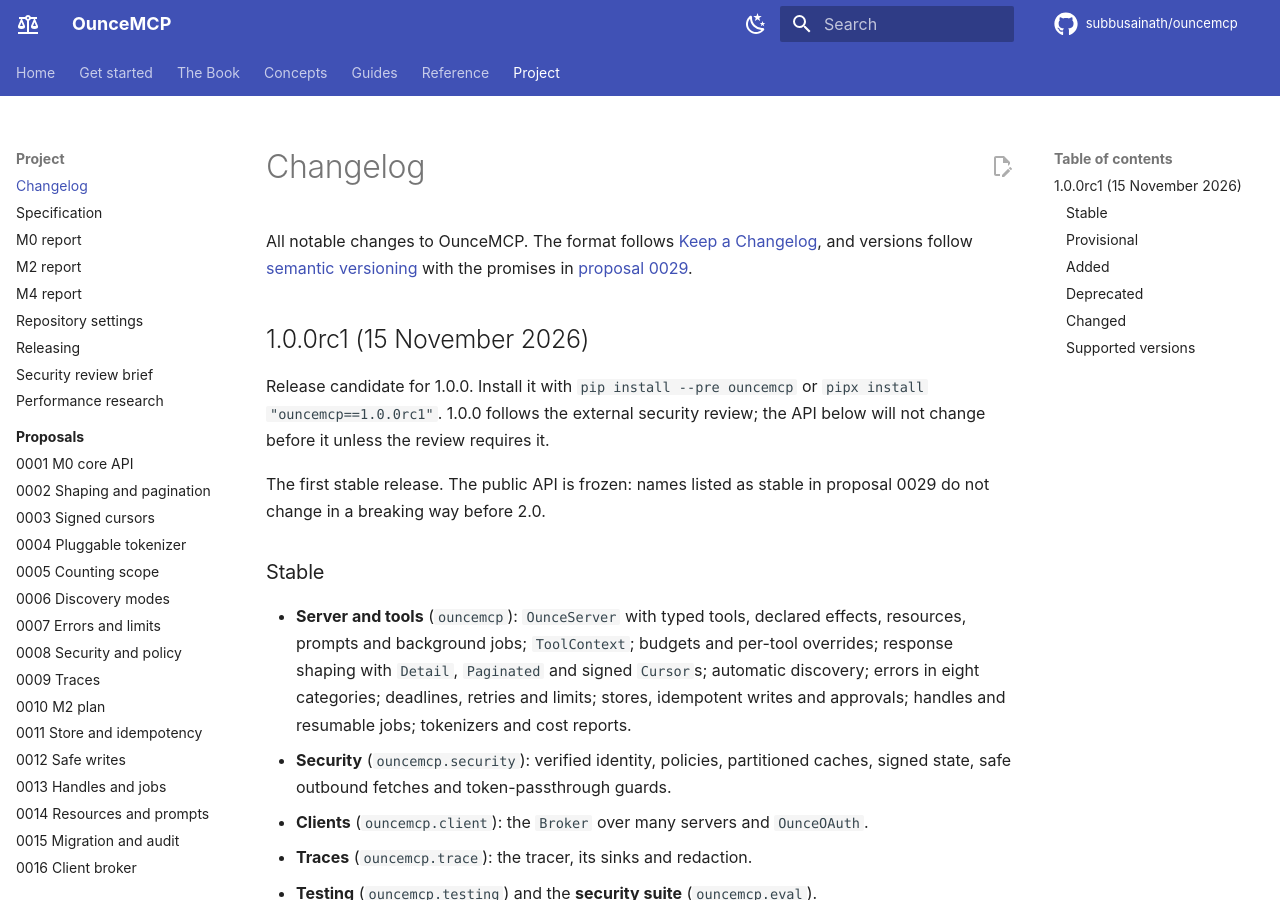
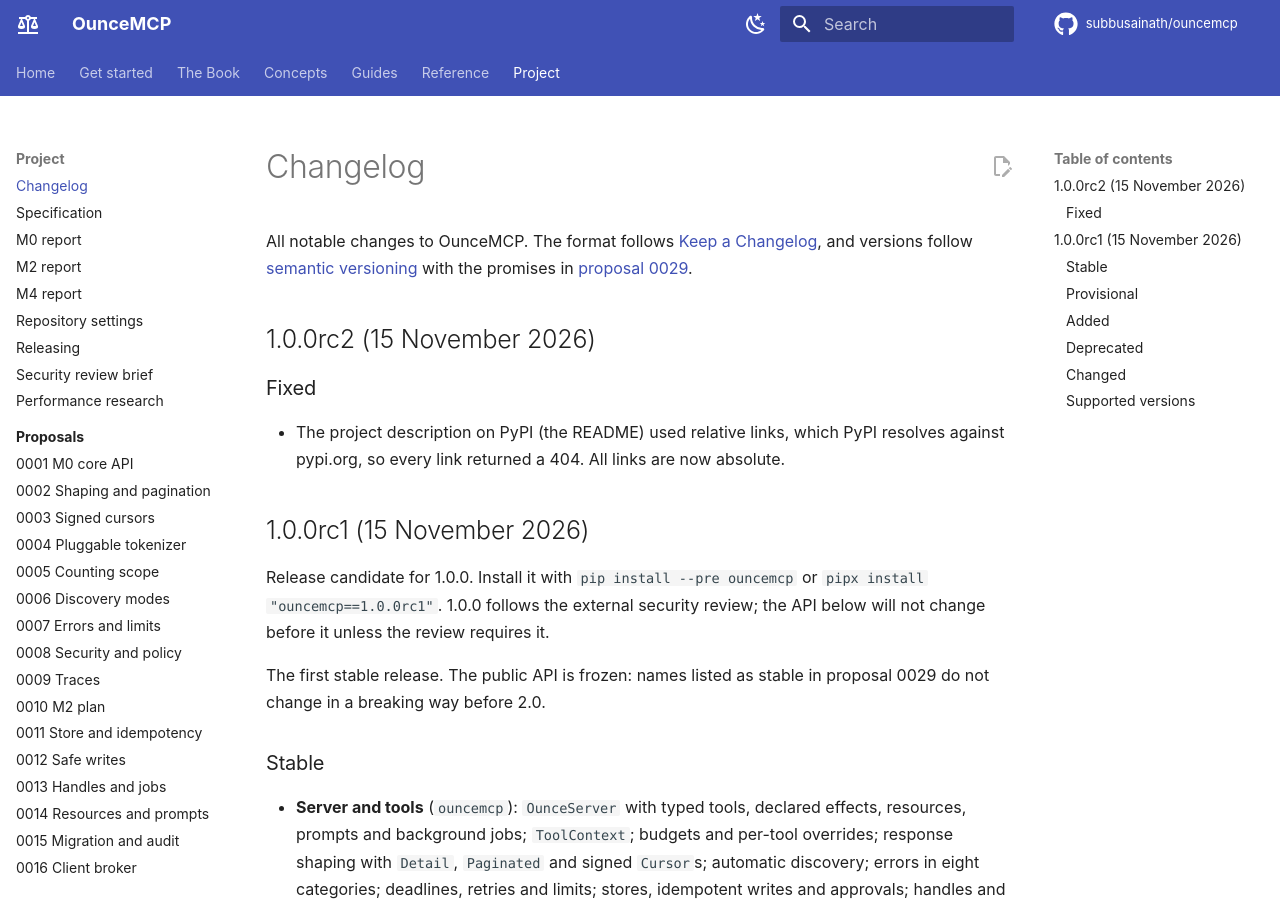
Before and after one commit to subbusainath/ouncemcp, an MkDocs documentation site: the page built from docs/changelog.md, in a window 1280 px wide and 900 px high. Built offline with MkDocs 1.6.1 and Material for MkDocs 9.7.7, drawn with Linux system fonts in a browser that asks for light colours; comment, search, counter and statistics services are not loaded.

Commit message:
Release 1.0.0rc2: fix README links on PyPI (#31)
* README: absolute links so they work on PyPI

PyPI shows README.md as the project description and resolves relative
links against pypi.org, so all 35 of them returned PyPI's 404 page.
Links to docs/ now point at the docs site and the rest at GitHub; every
target was checked to exist. A test keeps relative links out.

Co-Authored-By: Claude Opus 5.5 <noreply@anthropic.com>
Claude-Session: https://claude.ai/code/session_01GXi6aTZSeKeWUZpC9Ey9X1

* Release 1.0.0rc2

Republishes the release candidate so the PyPI project page gets the
README with absolute links. Version 1.0.0rc2 in pyproject.toml and
ouncemcp.__version__; CHANGELOG entry; install commands name rc2.

Co-Authored-By: Claude Opus 5.5 <noreply@anthropic.com>


---------

Co-authored-by: Claude <noreply@anthropic.com>

````diff
--- a/CHANGELOG.md
+++ b/CHANGELOG.md
@@ -1,6 +1,12 @@
 # Changelog
 
 All notable changes to OunceMCP. The format follows [Keep a Changelog](https://keepachangelog.com/en/1.1.0/), and versions follow [semantic versioning](https://semver.org/) with the promises in [proposal 0029](https://github.com/subbusainath/ouncemcp/blob/main/docs/proposals/0029-api-freeze.md).
+
+## 1.0.0rc2 (15 November 2026)
+
+### Fixed
+
+- The project description on PyPI (the README) used relative links, which PyPI resolves against pypi.org, so every link returned a 404. All links are now absolute.
 
 ## 1.0.0rc1 (15 November 2026)
 
--- a/docs/book/ch01-getting-started.md
+++ b/docs/book/ch01-getting-started.md
@@ -31,7 +31,7 @@ cd ouncemcp
 uv sync
 ```
 
-The current release is the 1.0 release candidate, so the installer is told to accept a pre-release (`--prerelease allow`; with pipx, `pipx install "ouncemcp==1.0.0rc1"`). Once 1.0.0 is out, `uv tool install ouncemcp` is enough. To use the clone instead, run `uv tool install -e .`.
+The current release is the 1.0 release candidate, so the installer is told to accept a pre-release (`--prerelease allow`; with pipx, `pipx install "ouncemcp==1.0.0rc2"`). Once 1.0.0 is out, `uv tool install ouncemcp` is enough. To use the clone instead, run `uv tool install -e .`.
 
 ## The commands you will use
 
--- a/docs/quickstart.md
+++ b/docs/quickstart.md
@@ -5,13 +5,13 @@ From nothing to a tested server running in your MCP host.
 ## 1. Create a project
 
 ```bash
-pipx install "ouncemcp==1.0.0rc1"   # or: uv tool install --prerelease allow ouncemcp
+pipx install "ouncemcp==1.0.0rc2"   # or: uv tool install --prerelease allow ouncemcp
 ouncemcp init notes-server
 cd notes-server
 uv venv && uv pip install --prerelease allow -e ".[dev]"
 ```
 
-The current release is the 1.0 release candidate, so installers need to be told to accept a pre-release: name the version (`ouncemcp==1.0.0rc1`), or pass `--pip-args=--pre` to pipx, `--pre` to pip, or `--prerelease allow` to uv. Once 1.0.0 is out, plain `pipx install ouncemcp` works. To work from a checkout instead, run `uv pip install -e /path/to/ouncemcp -e ".[dev]"`.
+The current release is the 1.0 release candidate, so installers need to be told to accept a pre-release: name the version (`ouncemcp==1.0.0rc2`), or pass `--pip-args=--pre` to pipx, `--pre` to pip, or `--prerelease allow` to uv. Once 1.0.0 is out, plain `pipx install ouncemcp` works. To work from a checkout instead, run `uv pip install -e /path/to/ouncemcp -e ".[dev]"`.
 
 `init` writes:
 
--- a/pyproject.toml
+++ b/pyproject.toml
@@ -4,7 +4,7 @@ build-backend = "hatchling.build"
 
 [project]
 name = "ouncemcp"
-version = "1.0.0rc1"
+version = "1.0.0rc2"
 description = "Build MCP servers and clients that are fast, low-noise, and safe for agents by default."
 readme = "README.md"
 license = "Apache-2.0"
--- a/src/ouncemcp/__init__.py
+++ b/src/ouncemcp/__init__.py
@@ -46,7 +46,7 @@ from ouncemcp.execution.handles import JobResult
 from ouncemcp.execution.idempotency import Idempotency
 from ouncemcp.execution.store import KeyValueStore, MemoryStore, OunceStore, RedisStore
 
-__version__ = "1.0.0rc1"
+__version__ = "1.0.0rc2"
 
 __all__ = [
     "AmbiguousWrite",
````
Also changed, not shown: README.md (+26 -26 lines), 2 other files.
